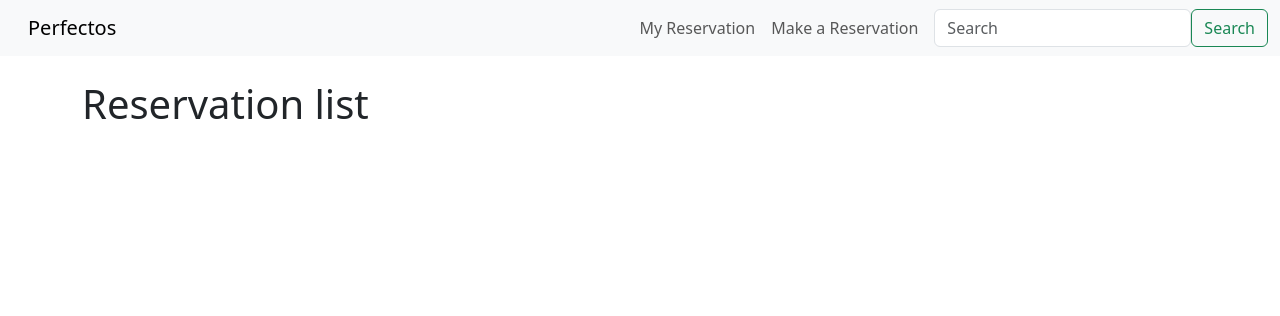
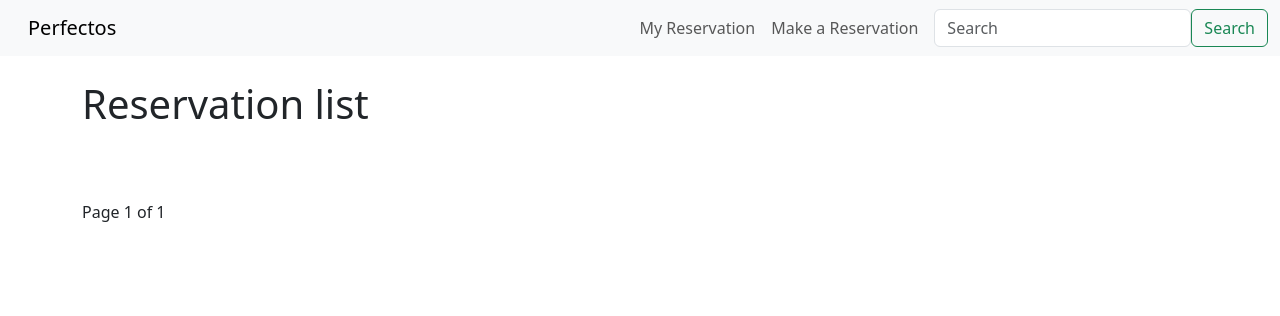
Before and after one commit to araldwin/Perfecto-s-Restaurant, a Django app: page /reservation_list in a window 1280 px wide. Shown: the top 316 px of the page. Run offline with Django 3.2, Linux system fonts and the light colour scheme; data that the repository does not hold is empty.

Commit message:
add pagination to reservation.html, and modify list_reservation function and add pagination operation

```diff
--- a/book/templates/book/reservation_list.html
+++ b/book/templates/book/reservation_list.html
@@ -5,7 +5,7 @@
     <h1>Reservation list</h1>
     <br/>
 <table class="table table-success table-striped table-bordered table-hover">
-  {% for book in reservation_list %}
+  {% for book in page_obj %}
   <tr>
     <td>
       <a href="{% url 'show-reservation' book.id %}"> {{ book }} </a>
@@ -14,5 +14,18 @@
 
   {% endfor %}
 </table>
+<br/>
+
+{% if page_obj.has_previous %}
+  <a href="?page=1">&laquo; first</a>
+  <a href="?page={{ page_obj.previous_page_number }}">previous</a>
+{% endif %}
+
+Page {{ page_obj.number }} of {{ page_obj.paginator.num_pages }}
+
+{% if page_obj.has_next %}
+   <a href="?page={{ page_obj.next_page_number }}">next</a>
+   <a href="?page={{ page_obj.paginator.num_pages }}">last &raquo;</a>
+{% endif %}
 
 {% endblock %}
--- a/book/views.py
+++ b/book/views.py
@@ -3,6 +3,8 @@ from django.http import HttpResponseRedirect
 from .models import Book
 from .forms import BookForm
 
+# Import Pagination
+from django.core.paginator import Paginator
 
 def delete_reservation(request, reservation_id):
     book = Book.objects.get(pk=reservation_id)
@@ -31,7 +33,7 @@ def update_reservation(request, reservation_id):
         form.save()
         return redirect('list-reservation')
 
-    return render(request, 'book/update_reservation.html', {'book': book, 'form':form})
+    return render(request, 'book/update_reservation.html', {'book': book, 'form': form})
 
 
 def show_reservation(request, reservation_id):
@@ -39,9 +41,19 @@ def show_reservation(request, reservation_id):
     return render(request, 'book/show_reservation.html', {'book': book})
 
 
+# Reservation_list page
+
+
 def list_reservation(request):
+    # reservation_list = Book.objects.all().order_by('book_date')
     reservation_list = Book.objects.all()
-    return render(request, 'book/reservation_list.html', {'reservation_list':reservation_list})
+
+    # Pagination
+    # Show 1 reservation per page.
+    paginator = Paginator(Book.objects.all(), 1)
+    page_number = request.GET.get('page')
+    page_obj = paginator.get_page(page_number)
+    return render(request, 'book/reservation_list.html', {'reservation_list': reservation_list, 'page_obj':  page_obj})
 
 
 def home(request):
```
